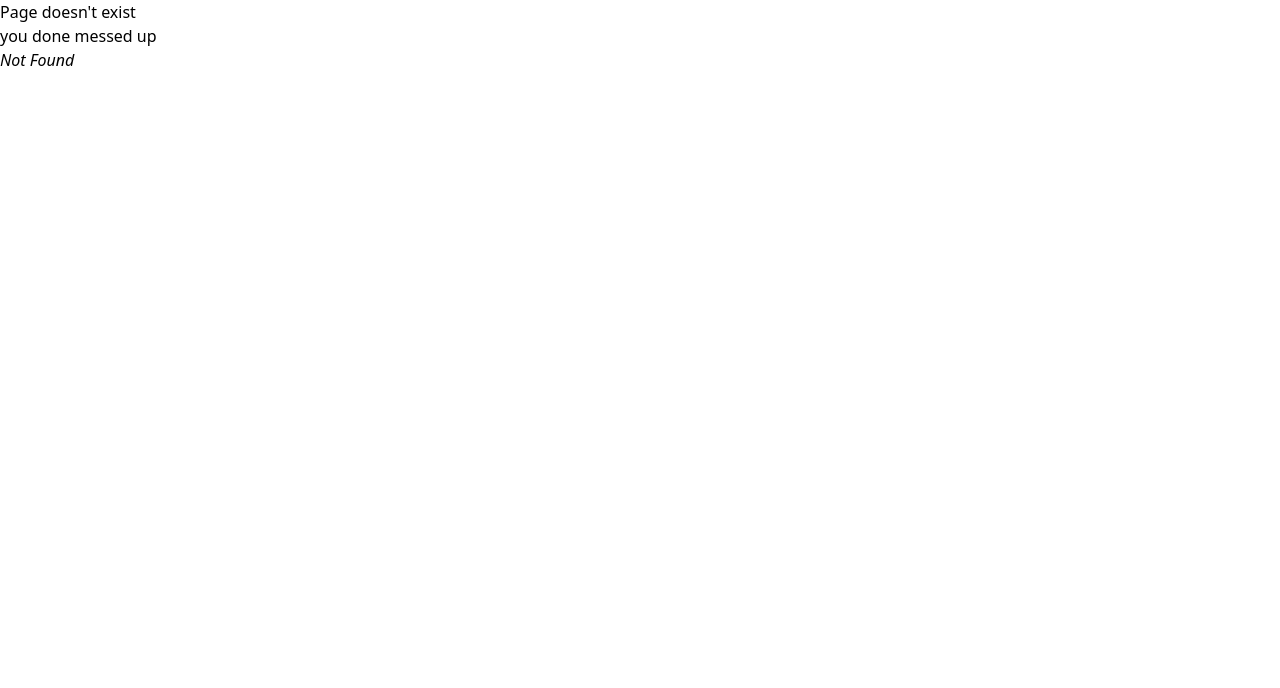
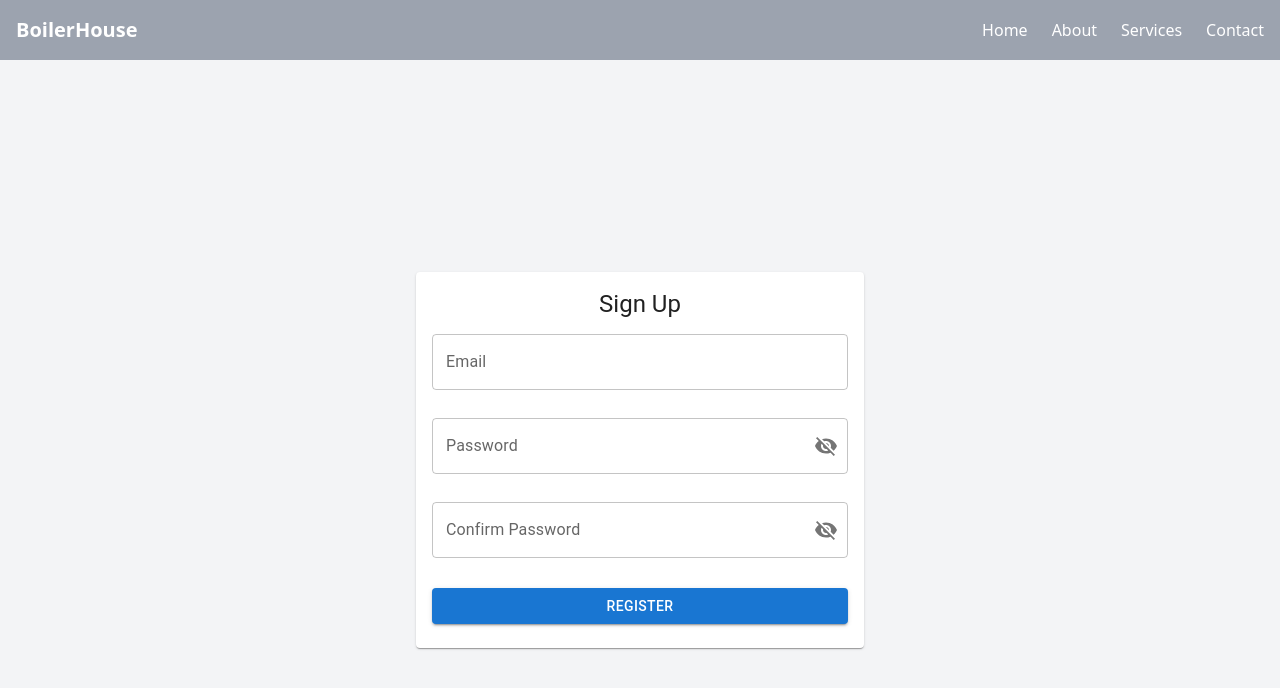
Before and after one commit to BoilerHouses/BoilerHouse, a React (Vite) app in the folder BoilerHouseFrontend/: page /register in a window 1280 px wide. Before the commit this address had no page. Shown: the top 688 px of the page. Built offline with nearby package versions, Linux system fonts and the light colour scheme.

Commit message:
created register user frontend logic

```diff
--- a/BoilerHouseFrontend/package.json
+++ b/BoilerHouseFrontend/package.json
@@ -10,6 +10,10 @@
     "preview": "vite preview"
   },
   "dependencies": {
+    "@emotion/react": "^11.13.3",
+    "@emotion/styled": "^11.13.0",
+    "@mui/icons-material": "^6.1.1",
+    "@mui/material": "^6.1.1",
     "localforage": "^1.10.0",
     "match-sorter": "^6.3.4",
     "react": "^18.3.1",
--- a/BoilerHouseFrontend/src/routes/navbar.jsx
+++ b/BoilerHouseFrontend/src/routes/navbar.jsx
@@ -1,9 +1,12 @@
+import { Outlet } from "react-router-dom";
+
 const Navbar = () => {
   return (
-    <nav className="bg-gray-800 p-4">
+    <>
+    <nav className="bg-gray-400 p-4">
       <div className="container mx-auto flex justify-between items-center">
         <div className="text-white text-xl font-bold">
-          MyApp
+          BoilerHouse
         </div>
         <ul className="flex space-x-6">
           <li><a href="#home" className="text-white hover:text-gray-300">Home</a></li>
@@ -13,6 +16,8 @@ const Navbar = () => {
         </ul>
       </div>
     </nav>
+    <Outlet />
+    </>
   );
 }
 
--- /dev/null
+++ b/BoilerHouseFrontend/src/routes/registerUser.jsx
@@ -0,0 +1,202 @@
+import  { useState } from 'react';
+import { TextField, Button, Card, CardContent, Typography, IconButton, InputAdornment } from '@mui/material';
+import { Visibility, VisibilityOff } from '@mui/icons-material';
+
+
+const isValidEmailAddress = (email) => {
+  const regex = /^[\w-.]+@([\w-]+\.)+[\w-]{2,4}$/;
+  return regex.test(email);
+};
+
+const isValidPassword = (password) => {
+  const regex = /^(?=.*[A-Z])(?=.*\d).{8,}$/;
+  return regex.test(password);
+}
+
+const UserRegistration = () => {
+  const [email, setEmail] = useState('');
+  const [emailError, setEmailError] = useState(false);
+  const [emailHelperText, setEmailHelperText] = useState('');
+
+
+  const [password, setPassword] = useState('');
+  const [passwordError, setPasswordError] = useState(false);
+  const [passwordHelperText, setPasswordHelperText] = useState('');
+
+
+  const [confirmPassword, setConfirmPassword] = useState('');
+  const [confirmPasswordError, setConfirmPasswordError] = useState(false);
+  const [confirmPasswordHelperText, setConfirmPasswordHelperText] = useState('');
+
+
+
+  const [showPassword, setShowPassword] = useState(false);
+  const [showConfirmPassword, setShowConfirmPassword] = useState(false);
+
+
+
+  const [formData, setFormData] = useState({
+    email: '',
+    password: '',
+    confirmPassword: ''
+  });
+
+  const handleEmailChange = (event) => {
+    const newEmail = event.target.value;
+    setEmail(newEmail);
+
+    setFormData({ ...formData, email:newEmail });
+
+    if (!isValidEmailAddress(newEmail)) {
+      setEmailError(true);
+      setEmailHelperText('Please enter a valid email address');
+    } else {
+      setEmailError(false);
+      setEmailHelperText('');
+    }
+  };
+
+  const handlePasswordChange = (event) => {
+    const newPassword = event.target.value;
+    setPassword(newPassword);
+    setFormData({ ...formData, password:newPassword });
+
+    if (!isValidPassword(newPassword)) {
+      setPasswordError(true);
+      setPasswordHelperText('Password needs to be at least 8 characters long, contain at least 1 upper case letter, and at least 1 number');
+    } else {
+      setPasswordError(false);
+      setPasswordHelperText('');
+    }
+  };
+
+  const handleConfirmPasswordChange = (event) => {
+    const newPassword = event.target.value;
+    setConfirmPassword(newPassword);
+    setFormData({ ...formData, confirmPassword:newPassword});
+
+    if (newPassword !== password) {
+      setConfirmPasswordError(true);
+      setConfirmPasswordHelperText("Passwords do not match");
+    }
+    else {
+      setConfirmPasswordError(false);
+      setConfirmPasswordHelperText("");
+    }
+  };
+
+
+  const handleSubmit = (e) => {
+    e.preventDefault();
+
+    let err = false;
+
+    if (!isValidEmailAddress(email)) {
+      setEmailError(true);
+      setEmailHelperText('Please enter a valid email address');
+      err = true;
+    }
+
+    if (!isValidPassword(password)) {
+      setPasswordError(true);
+      setPasswordHelperText('Password needs to be at least 8 characters long, contain at least 1 upper case letter, and at least 1 number');
+      err= true;
+    }
+
+    if (confirmPassword !== password) {
+      setConfirmPasswordError(true);
+      setConfirmPasswordHelperText("Passwords do not match");
+      err = true;
+    }
+
+
+    if (err === false) {
+      alert('create user')
+    }
+
+  };
+
+  return (
+    <div className="flex items-center justify-center min-h-screen bg-gray-100">
+      <Card className="w-full max-w-md">
+        <CardContent>
+          <Typography variant="h5" component="h2" className="mb-4 text-center">
+            Sign Up
+          </Typography>
+          <form onSubmit={handleSubmit} className="space-y-4">
+            <TextField
+              fullWidth
+              label="Email"
+              name="email"
+              type="email"
+              value={email}
+              onChange={handleEmailChange}
+              error={emailError}
+              className="bg-white !my-3.5"
+              helperText={emailHelperText}
+            />
+            <TextField
+              fullWidth
+              label="Password"
+              name="password"
+              type={showPassword ? 'text' : 'password'}
+              value={formData.password}
+              error={passwordError}
+              onChange={handlePasswordChange}
+              className="bg-white !my-3.5"
+              InputProps={{
+                endAdornment: (
+                  <InputAdornment position="end">
+                    <IconButton
+                      aria-label="toggle password visibility"
+                      onClick={() => setShowPassword(!showPassword)}
+                      edge="end"
+                    >
+                      {showPassword ? <Visibility /> : <VisibilityOff />}
+                    </IconButton>
+                  </InputAdornment>
+                ),
+              }}
+              helperText={passwordHelperText}
+            />
+            <TextField
+              fullWidth
+              label="Confirm Password"
+              name="confirmPassword"
+              type="password"
+              value={formData.confirmPassword}
+              error={confirmPasswordError}
+              onChange={handleConfirmPasswordChange}
+              className="bg-white !my-3.5"
+              InputProps={{
+                endAdornment: (
+                  <InputAdornment position="end">
+                    <IconButton
+                      aria-label="toggle password visibility"
+                      onClick={() => setPasswordHelperText(!showConfirmPassword)}
+                      edge="end"
+                    >
+                      {showConfirmPassword ? <Visibility /> : <VisibilityOff />}
+                    </IconButton>
+                  </InputAdornment>
+                ),
+              }}
+              helperText={confirmPasswordHelperText}
+            />
+            <Button
+              type="submit"
+              variant="contained"
+              color="primary"
+              fullWidth
+              className="mt-4"
+            >
+              Register
+            </Button>
+          </form>
+        </CardContent>
+      </Card>
+    </div>
+  );
+};
+
+export default UserRegistration;
```
Also changed, not shown: BoilerHouseFrontend/src/main.jsx (+7 -0 lines), 1 other file (tests, documents, lock files or other folders).
